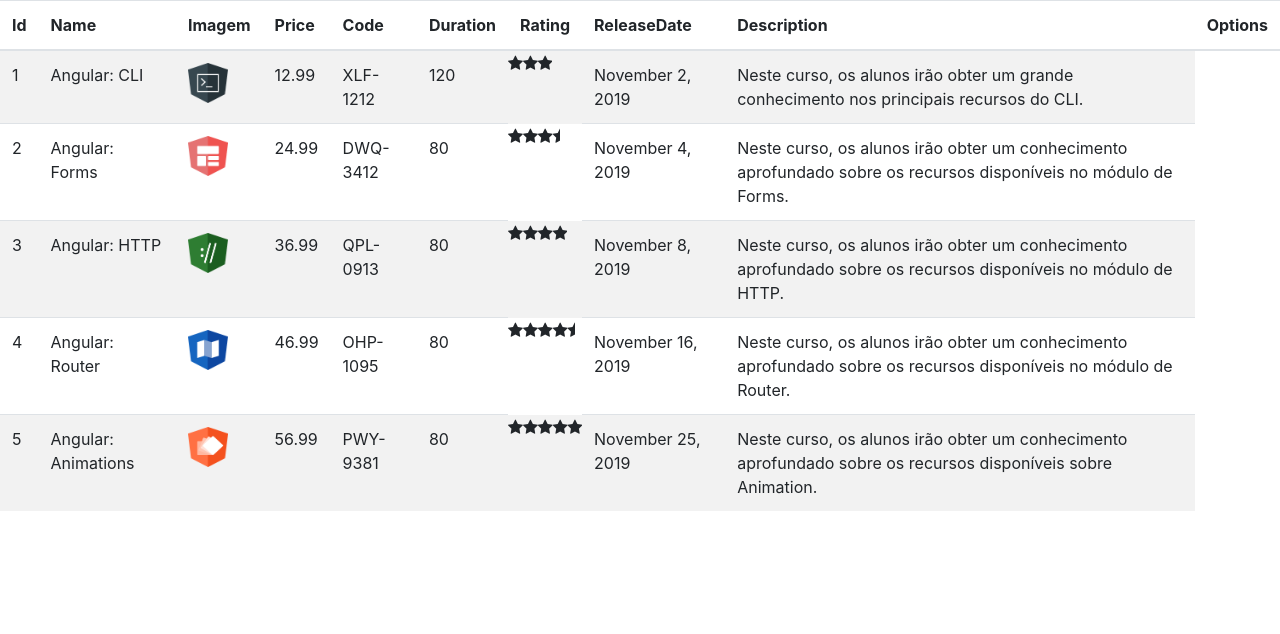
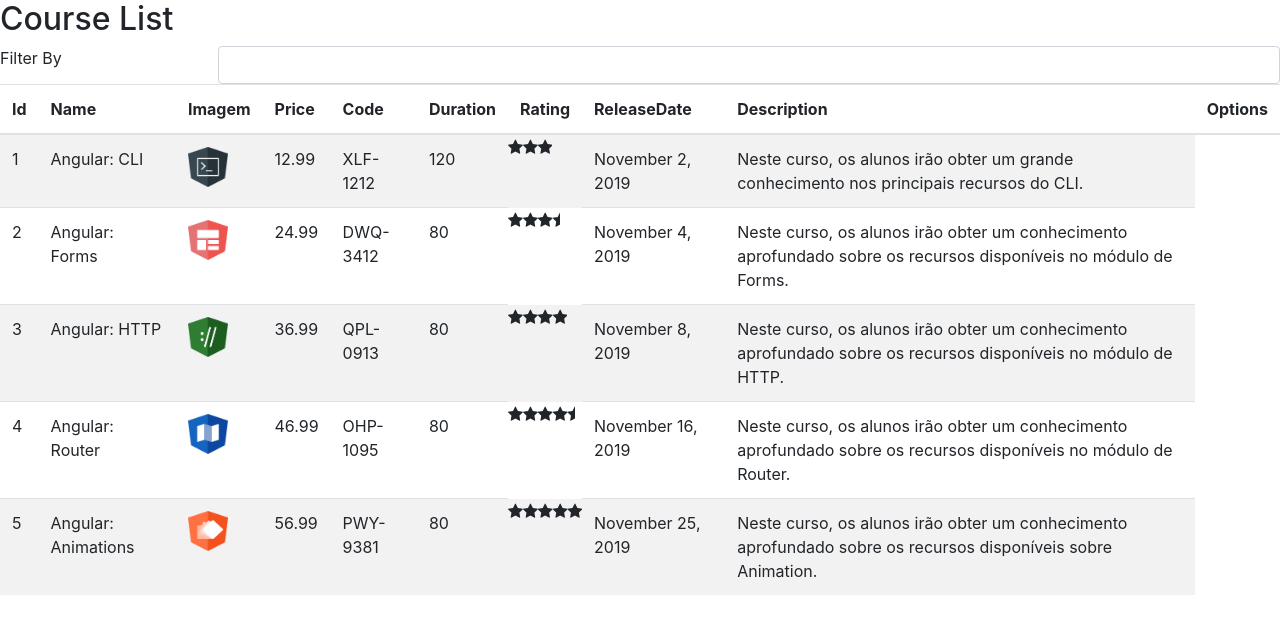
Before and after one commit to Robertoromg/Iniciando-com-Angular, an Angular app: page / in a window 1280 px wide. Shown: the top 634 px of the page. Built offline with nearby package versions, Linux system fonts and the light colour scheme.

Commit message:
eventos filtros

```diff
--- a/src/app/courses/course-list.component.html
+++ b/src/app/courses/course-list.component.html
@@ -1,3 +1,18 @@
+<h2>Course List</h2>
+
+<div class="from-group row">
+
+    <label class="col-sm-2 col-from-label">
+        Filter By
+    </label>
+
+    <div class="col-sm-10">
+         <input [(ngModel)]="filter" class="form-control"/>
+    </div>
+
+</div>
+
+
 <table class="table table-striped">
     <thead>
         <tr>
@@ -14,7 +29,7 @@
         </tr>
     </thead>
     <tbody>
-        <tr *ngFor="let course of courses" >
+        <tr *ngFor="let course of filteredCourses" >
             <td>{{ course.id }}</td>
             <td>{{ course.name }}</td>
             <td> <img [src]="course.imageUrl" width="40" height="40"> </td>
--- a/src/app/courses/course-list.component.ts
+++ b/src/app/courses/course-list.component.ts
@@ -8,15 +8,31 @@
 })
 
 export class CourseListComponent implements OnInit {
-    courses: Course[] = [];
+
+    filteredCourses: Course[]=[];
+
+    _courses: Course[] = [];
+
+    _filterBy: string;
+
 
     constructor(private courseService: CourseService){
 
     }
 
     ngOnInit(): void {
-        this.courses = this.courseService.retrieveAll();
+        this._courses = this.courseService.retrieveAll();
+        this.filteredCourses = this._courses;
     }
 
+    set filter(value: string){
+        this._filterBy = value;
+
+        this.filteredCourses = this._courses.filter((course: Course) => course.name.toLocaleLowerCase().indexOf(this._filterBy.toLocaleLowerCase()) > -1);
+    }
+
+    get filter(){
+        return this._filterBy;
+    }
 
 }
```
